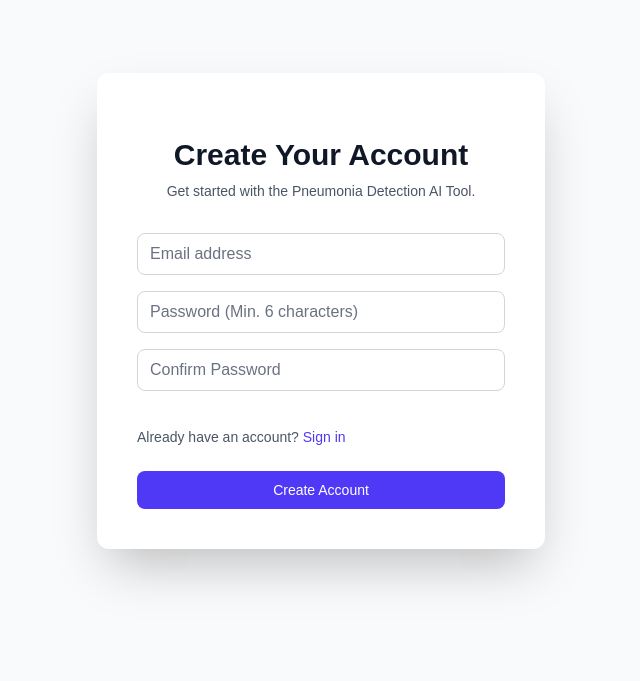
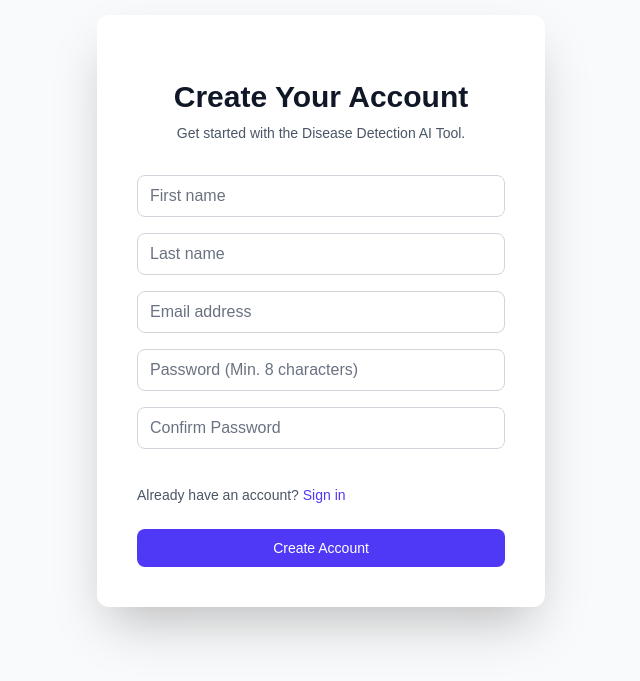
Before and after one commit to Sheventeen/pill-detection, a Next.js app in the folder frontend/pill-detection/: page /sign-up in a window 1280 px wide. Shown: the part 101-782 px from the top of the page, without its empty margins (319-959 px from the left). Built offline with nearby package versions, Linux system fonts and the light colour scheme.

Commit message:
Small adjustments

```diff
--- a/frontend/pill-detection/app/layout.tsx
+++ b/frontend/pill-detection/app/layout.tsx
@@ -13,7 +13,7 @@ const geistMono = Geist_Mono({
 });
 
 export const metadata: Metadata = {
-  title: "MedAI Disease Detection",
+  title: "Med-AI Disease Detection",
   description: "AI-powered tool for disease detection in medical images",
 };
 
--- a/frontend/pill-detection/app/sign-up/page.tsx
+++ b/frontend/pill-detection/app/sign-up/page.tsx
@@ -4,6 +4,8 @@ import { useState } from "react";
 import Link from "next/link";
 
 export default function Page() {
+  const [firstName, setFirstName] = useState("");
+  const [lastName, setLastName] = useState("");
   const [email, setEmail] = useState("");
   const [password, setPassword] = useState("");
   const [confirmPassword, setConfirmPassword] = useState("");
@@ -14,11 +16,11 @@ export default function Page() {
     e.preventDefault();
     setError(null);
 
-    if (!email || !password || !confirmPassword) {
+    if (!email || !password || !confirmPassword || !firstName || !lastName) {
       setError("Please fill out all fields.");
       return;
     }
-    if (password.length < 6) {
+    if (password.length < 8) {
       setError("Password must be at least 6 characters long.");
       return;
     }
@@ -64,12 +66,48 @@ export default function Page() {
               Create Your Account
             </h2>
             <p className="mt-2 text-center text-sm text-gray-600">
-              Get started with the Pneumonia Detection AI Tool.
+              Get started with the Disease Detection AI Tool.
             </p>
           </div>
 
           <form className="mt-8 space-y-6" onSubmit={handleSubmit}>
             <div className="flex flex-col gap-4">
+              <div>
+                <label htmlFor="firstName" className="sr-only">
+                  First name
+                </label>
+                <input
+                  id="firstName"
+                  name="firstName"
+                  type="text"
+                  autoComplete="given-name"
+                  required
+                  className="w-full px-3 py-2 border border-gray-300 placeholder-gray-500 text-gray-900 rounded-lg focus:outline-none focus:ring-indigo-500 focus:border-indigo-500"
+                  placeholder="First name"
+                  value={firstName}
+                  onChange={(e) => setFirstName(e.target.value)}
+                  disabled={isLoading}
+                />
+              </div>
+
+              <div>
+                <label htmlFor="lastName" className="sr-only">
+                  Last name
+                </label>
+                <input
+                  id="lastName"
+                  name="lastName"
+                  type="text"
+                  autoComplete="family-name"
+                  required
+                  className="w-full px-3 py-2 border border-gray-300 placeholder-gray-500 text-gray-900 rounded-lg focus:outline-none focus:ring-indigo-500 focus:border-indigo-500"
+                  placeholder="Last name"
+                  value={lastName}
+                  onChange={(e) => setLastName(e.target.value)}
+                  disabled={isLoading}
+                />
+              </div>
+
               <div>
                 <label htmlFor="email" className="sr-only">
                   Email address
@@ -88,7 +126,6 @@ export default function Page() {
                 />
               </div>
 
-              {/* Password Input */}
               <div>
                 <label htmlFor="password" className="sr-only">
                   Password
@@ -100,14 +137,13 @@ export default function Page() {
                   autoComplete="new-password"
                   required
                   className="w-full px-3 py-2 border border-gray-300 placeholder-gray-500 text-gray-900 rounded-lg focus:outline-none focus:ring-indigo-500 focus:border-indigo-500"
-                  placeholder="Password (Min. 6 characters)"
+                  placeholder="Password (Min. 8 characters)"
                   value={password}
                   onChange={(e) => setPassword(e.target.value)}
                   disabled={isLoading}
                 />
               </div>
 
-              {/* Confirm Password Input */}
               <div>
                 <label htmlFor="confirmPassword" className="sr-only">
                   Confirm Password
```
